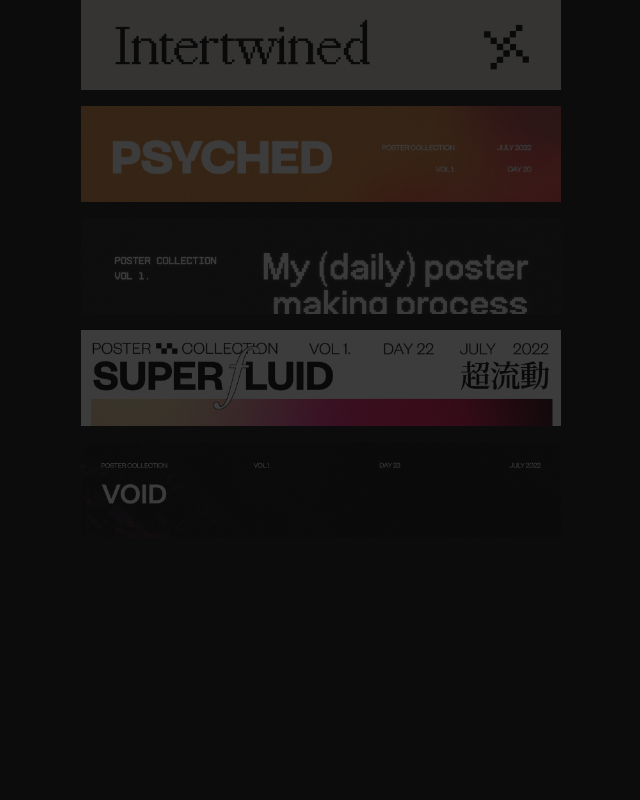
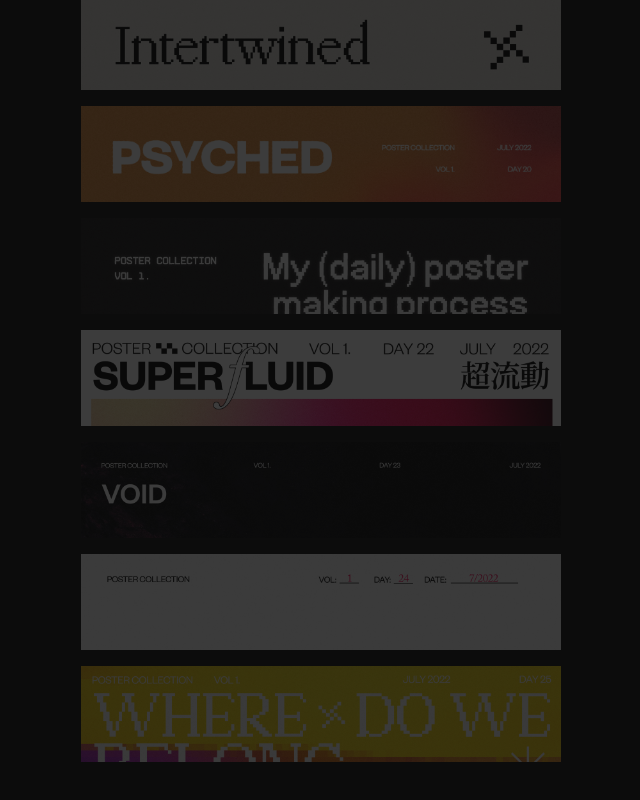
Before and after one commit to ta-ke-sh1/PosterCollectionVol1, a React (Create React App) app: page /gallery in a window 1280 px wide. Shown: the part 2198-2998 px from the top of the page, without its empty margins (409-1049 px from the left). Before the commit the page ends 2912 px from the top, so only its background shows below. Built offline with nearby package versions, Linux system fonts and the light colour scheme.

Commit message:
daily poster addition

```diff
--- a/src/components/gallery.js
+++ b/src/components/gallery.js
@@ -10,7 +10,7 @@ gsap.registerPlugin(Flip);
 gsap.registerPlugin(Observer);
 gsap.registerPlugin(ScrollToPlugin);
 
-const POSTER_COUNT = 23;
+const POSTER_COUNT = 25;
 let winsize = { width: window.innerWidth, height: window.innerHeight };
 window.addEventListener('resize', () => {
     winsize = { width: window.innerWidth, height: window.innerHeight };
```
Also changed, not shown: public/posters/day24.jpg, public/posters/day25.jpg (added).
